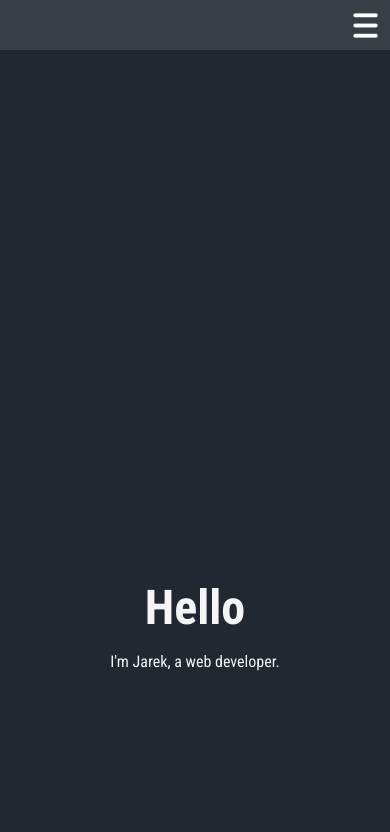
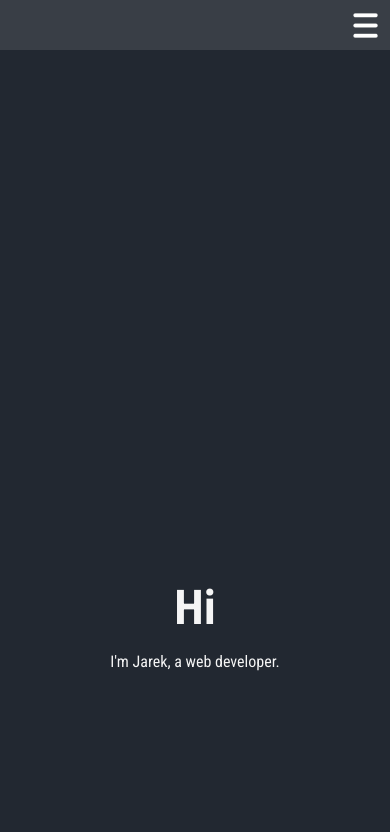
Before and after one commit to Koksiarz100/Portfolio, a React (Vite) app: page / in a window 390 px wide. Shown: the top 832 px of the page. Built offline with nearby package versions, Linux system fonts and the light colour scheme.

Commit message:
css changes, added favicon

```diff
--- a/index.html
+++ b/index.html
@@ -3,6 +3,7 @@
   <head>
     <meta charset="UTF-8" />
     <meta name="viewport" content="width=device-width, initial-scale=1.0" />
+    <link rel="icon" href="./src/assets/favicon.png" />
     <link rel="stylesheet" href="./index.scss">
     <title>Portfolio</title>
   </head>
--- a/src/components/home/Home.tsx
+++ b/src/components/home/Home.tsx
@@ -15,7 +15,7 @@ class Home extends React.Component {
 
         </div>
         <div className='home-right'>
-          <span className='home-title' data-aos="fade-right" data-aos-duration="800" data-aos-delay="500">Hello</span>
+          <span className='home-title' data-aos="fade-right" data-aos-duration="800" data-aos-delay="500">Hi</span>
           <p data-aos="fade-right" data-aos-duration="800" data-aos-delay="700">I'm Jarek, a web developer.</p>
         </div>
       </div>
--- a/src/components/home/home.scss
+++ b/src/components/home/home.scss
@@ -15,10 +15,10 @@
   .home-left {
     display: flex;
     flex-direction: column;
-    align-items: center;
+    align-items: end;
     justify-content: center;
     height: 100%;
-    width: 40%;
+    width: 50%;
   }
 
   .home-right {
@@ -27,7 +27,7 @@
     align-items: center;
     justify-content: center;
     height: 100%;
-    width: 60%;
+    width: 50%;
 
     .home-title {
       font-size: 3rem;
--- a/src/components/skills/skills.scss
+++ b/src/components/skills/skills.scss
@@ -76,6 +76,14 @@
             flex-direction: column;
           }
 
+          @media screen and (max-width: 1200px) {
+            flex-direction: column;
+          }
+
+          @media screen and (max-width: 1400px) {
+            flex-direction: column;
+          }
+
           .icon-row {
             display: flex;
             flex-direction: row;
@@ -86,6 +94,10 @@
           .card-icon {
             margin: 0 5px 0 5px;
             width: 60px;
+
+            @media screen and (max-width: 1200px) {
+              width: 60px;
+            }
           }
         }
       }
```
Also changed, not shown: src/assets/favicon.png (added).
